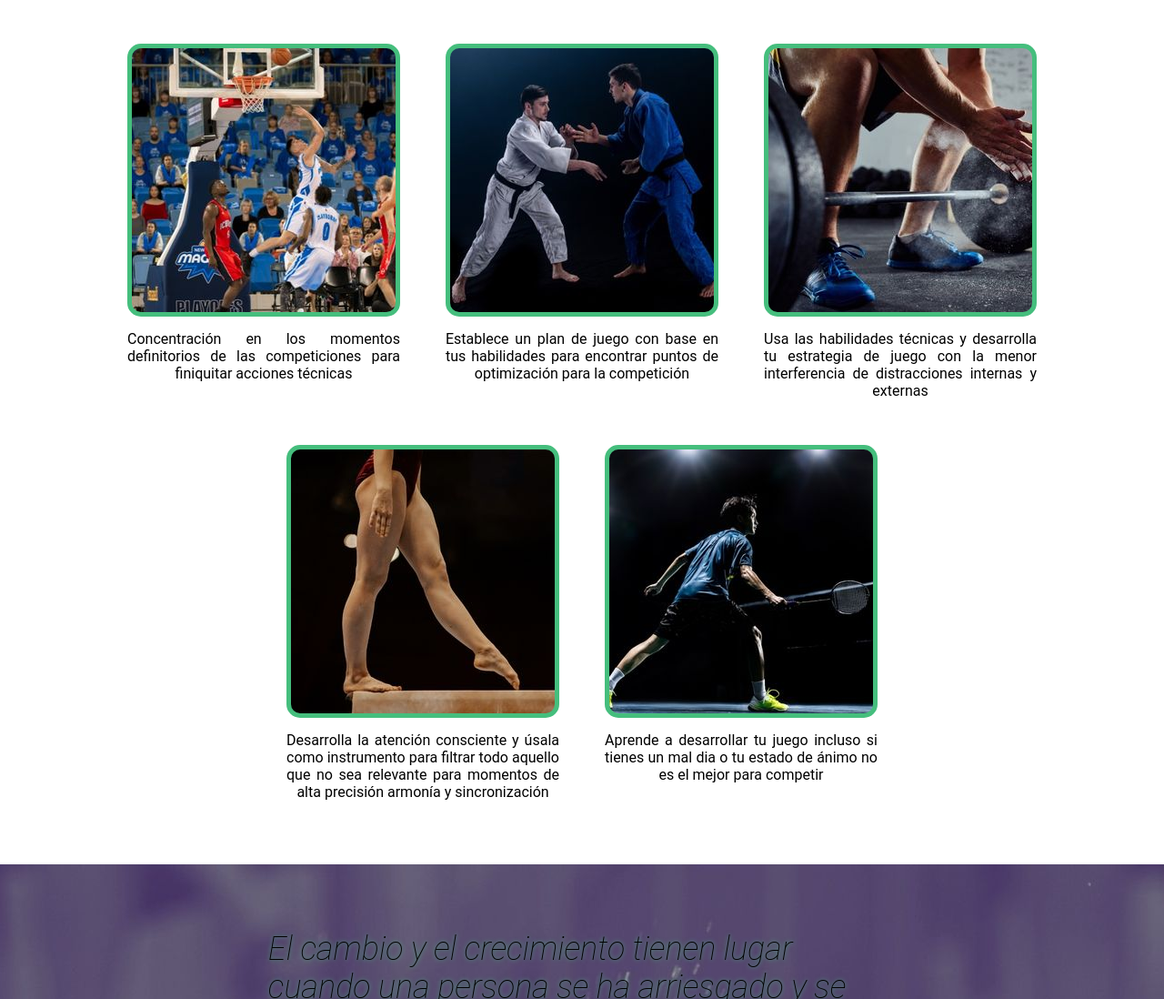
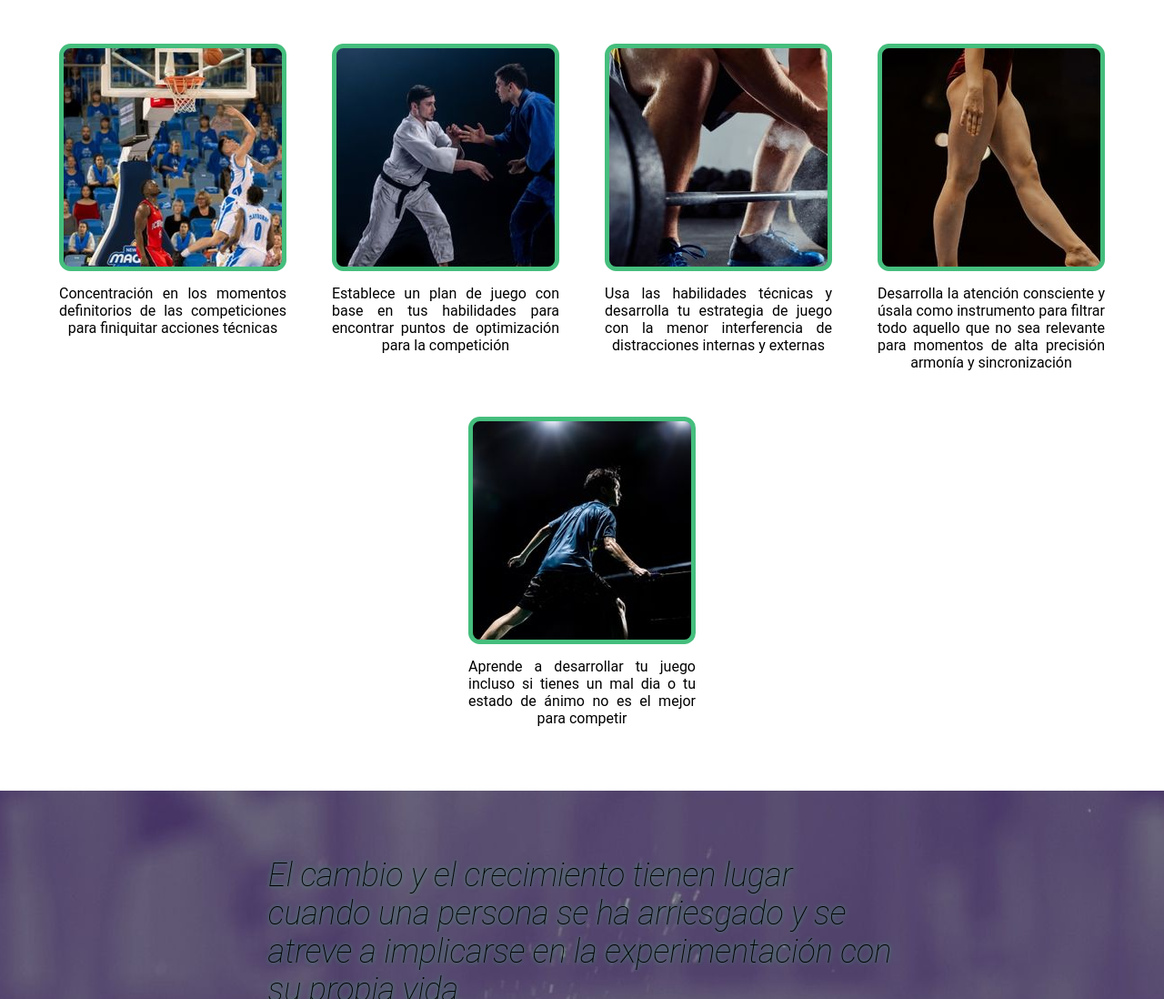
Before and after one commit to JuanG493/first-landing, a plain HTML site: page index.html in a window 1280 px wide. Shown: the part 697-1795 px from the top of the page at 91% size. Drawn offline with Linux system fonts and the light colour scheme.

Commit message:
change the size of img

```diff
--- a/style.css
+++ b/style.css
@@ -121,15 +121,15 @@ h2{
 }
 
 .info > .text{
-    max-width: 300px;
+    max-width: 250px;
     text-align: justify;
     text-align-last: center;
     padding-top: 15px;
 }
 /*changed of img*/
 .basket{
-    width: 300px;
-    height: 300px;
+    width: 250px;
+    height: 250px;
     background: url(./img/ball1.jpg);
     border: 5px solid #45be7d;;
     border-radius: 5%;
@@ -139,8 +139,8 @@ h2{
     border:5px solid #f5c116;
 }
 .judo{
-    width: 300px;
-    height: 300px;
+    width: 250px;
+    height: 250px;
     background: url(./img/jud1.jpg);
     border: 5px solid #45be7d;;
     border-radius: 5%;
@@ -150,8 +150,8 @@ h2{
     border:5px solid #f5c116;
 }
 .wliftingh{
-    width: 300px;
-    height: 300px;
+    width: 250px;
+    height: 250px;
     background: url(./img/pes1.jpg);
     border: 5px solid #45be7d;;
     border-radius: 5%;
@@ -161,10 +161,10 @@ h2{
     border: 5px solid #f5c116;;
 }
 .gimna{
-    width: 300px;
-    height: 300px;
+    width: 250px;
+    height: 250px;
     background: url(./img/gim1.jpg);
-    border: 5px solid #45be7d;;
+    border: 5px solid #45be7d;
     border-radius: 5%;
 }
 .gimna:hover{
@@ -172,8 +172,8 @@ h2{
     border:5px solid #f5c116;;
 }
 .badminton{
-    width: 300px;
-    height: 300px;
+    width: 250px;
+    height: 250px;
     background: url(./img/bad1.jpg);
     border: 5px solid #45be7d;;
     border-radius: 5%;
```
